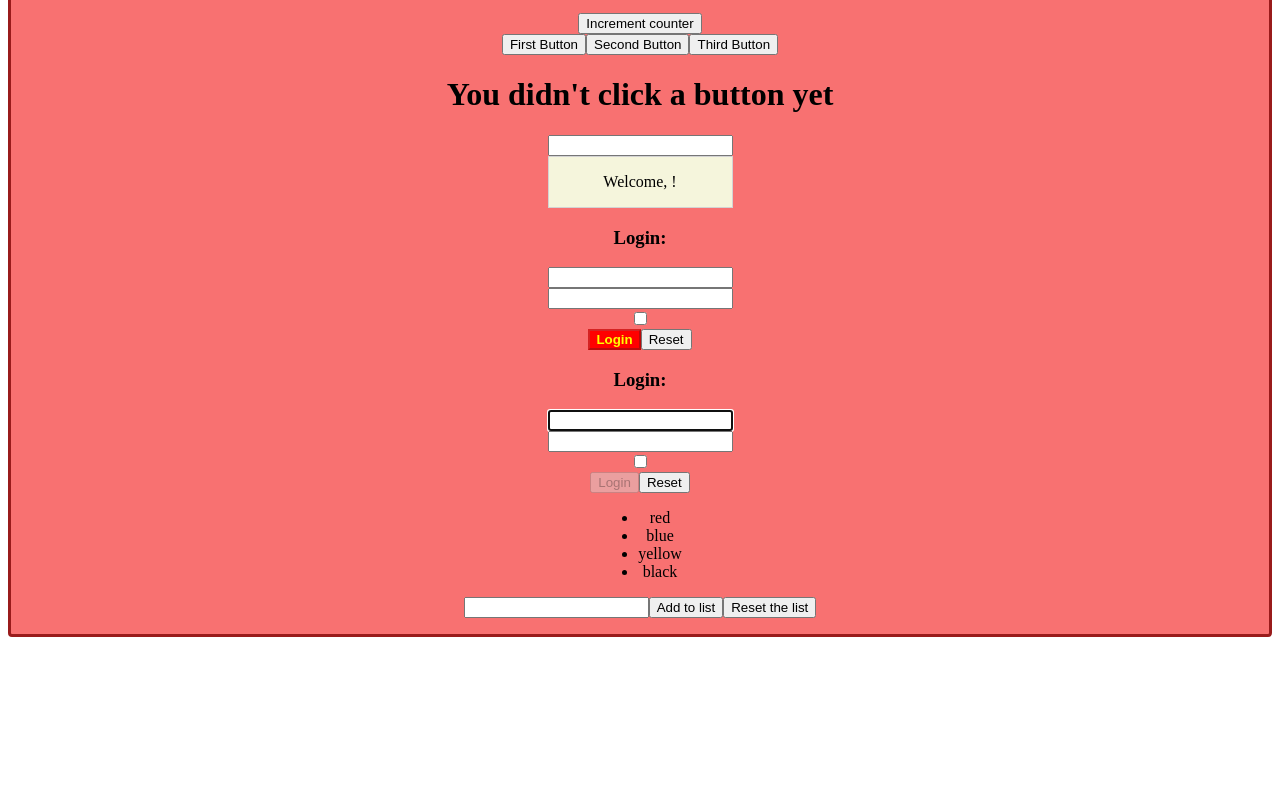
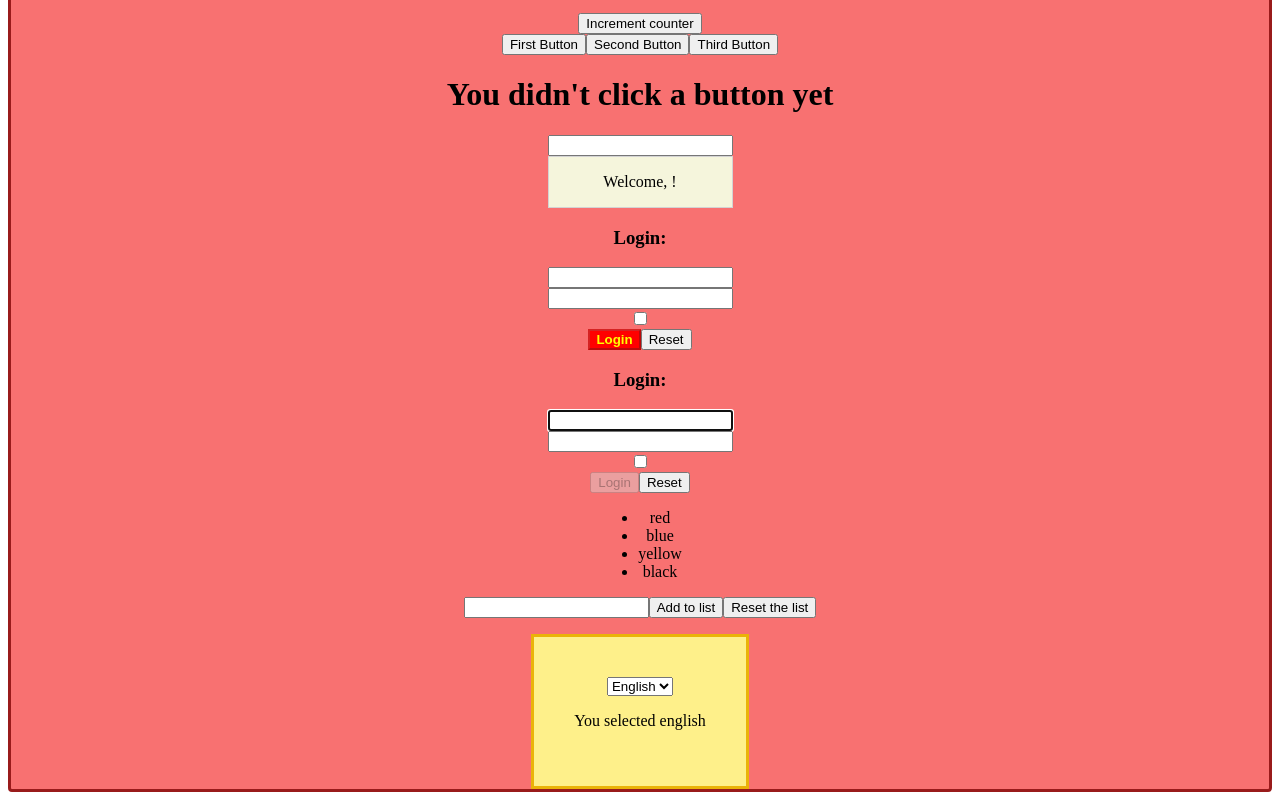
Before and after one commit to Kekko26/react-exercises, a React (Create React App) app: page / in a window 1280 px wide. Shown: the part 499-1299 px from the top of the page. Before the commit the page ends 1144 px from the top, so only its background shows below. Built offline with nearby package versions, Linux system fonts and the light colour scheme.

Commit message:
Exercise done

```diff
--- a/src/App.js
+++ b/src/App.js
@@ -4,8 +4,10 @@ import { ClickTracker } from "./ClickTracker";
 import { Colors } from "./Colors";
 import { Container } from "./Container";
 import { Counter } from "./Counter";
+import { DisplayLanguage } from "./DisplayLanguage";
 import { Helloworld } from "./Helloworld";
 import { InteractiveWelcome } from "./InteractiveWelcome";
+import { Contesto } from './LanguageContext'
 import { Login } from "./Login";
 import { TodoList } from "./TodoList";
 import { UncontrolledLogin } from "./UncontrolledLogin";
@@ -21,6 +23,16 @@ const colorsArray = [
 
 export class App extends React.Component{
 
+    state = {
+        language: 'en'
+    }
+
+    OnLanguageChange = (event) =>{
+        this.setState({
+            language: event.target.value
+        })
+    }
+
     onLogin = (username, password, remember)=>{
         console.log({
             username,
@@ -32,6 +44,7 @@ export class App extends React.Component{
     render(){
         return(
         <Container title="React container prop title" >
+
             <h1>React app title</h1>
             <Helloworld />
             <Welcome age={17} name="John"/>
@@ -52,6 +65,17 @@ export class App extends React.Component{
                 )}}
             </TodoList>
 
+            <Contesto.Provider value={this.state.language}>
+                <div className="border-1 border-solid border-yellow-500 bg-yellow-200 p-10">
+                    <select value={this.state.language} onChange={this.OnLanguageChange}>
+                        <option value={'en'}>English</option>
+                        <option value={'it'}>Italiano</option>
+                    </select>
+                    <DisplayLanguage/>
+                </div>
+
+            </Contesto.Provider>
+
         </Container>
         )
     }
--- /dev/null
+++ b/src/DisplayLanguage.js
@@ -0,0 +1,20 @@
+import React from "react";
+import { Contesto } from "./LanguageContext";
+
+export class DisplayLanguage extends React.Component{
+
+    render(){
+        const strings = {
+            en: 'You selected english',
+            it:  "Hai selezionato l'italiano"
+        }
+
+        return(
+        <Contesto.Consumer>
+            {(language)=>{
+           return <p>{strings[language]}</p>
+            }}
+        </Contesto.Consumer>
+        )
+    }
+}
--- /dev/null
+++ b/src/LanguageContext.js
@@ -0,0 +1,3 @@
+import { createContext } from "react";
+
+export const Contesto = createContext('en');
```
